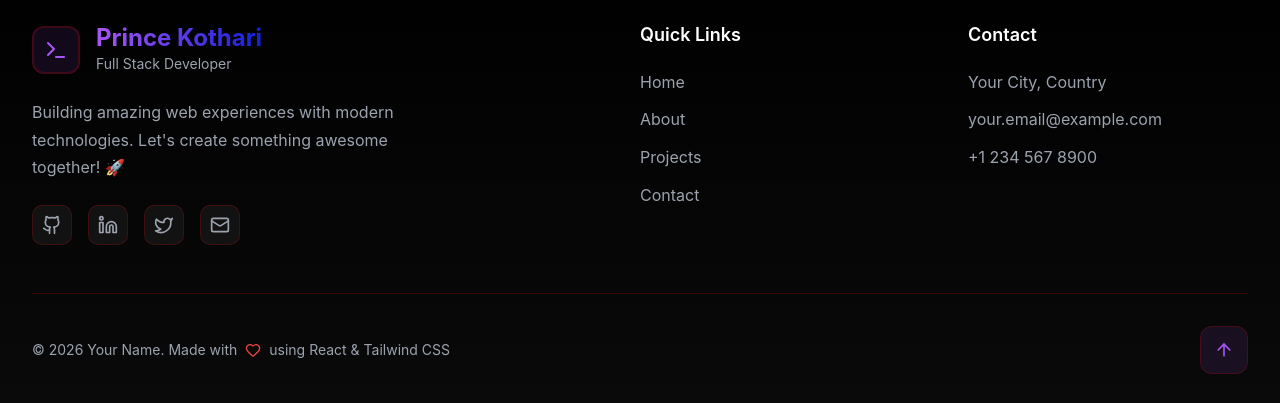
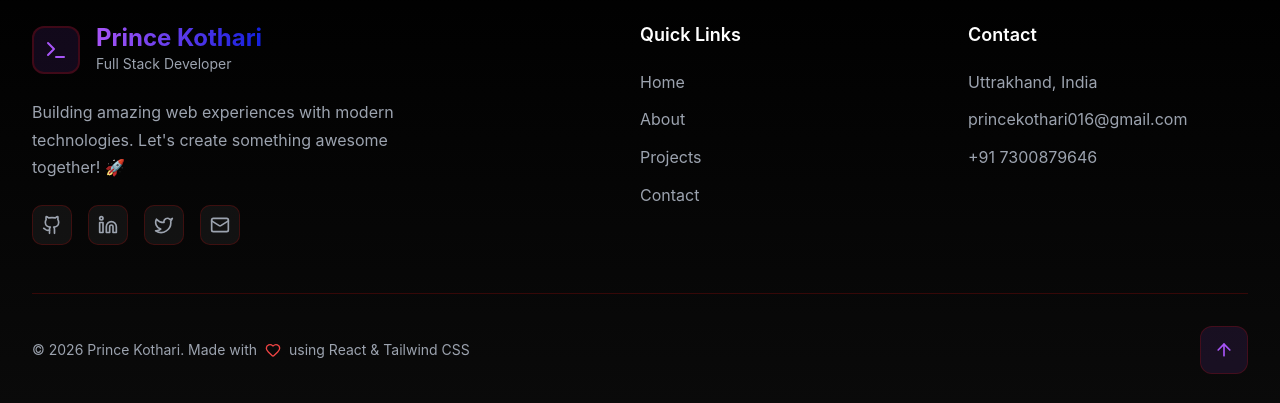
Before and after one commit to princekotharii/PrinceKothari-Portfolio, a React (Vite) app in the folder client/: page / in a window 1280 px wide. Shown: the part 7800-8203 px from the top of the page. Built offline with nearby package versions, Linux system fonts and the light colour scheme.

Commit message:
feat: Pass data prop to Navbar and Footer components for improved data handling

```diff
--- a/client/src/pages/Home.jsx
+++ b/client/src/pages/Home.jsx
@@ -63,7 +63,7 @@ const Home = () => {
 
   return (
     <div className="App">
-      <Navbar activeSection={activeSection} />
+      <Navbar activeSection={activeSection} data={data} />
 
       <main>
         <Hero data={data.hero} />
@@ -72,10 +72,10 @@ const Home = () => {
         <Projects data={data.projects} isVisible={visibleSections.has('projects')} />
         <Education data={data.education} isVisible={visibleSections.has('education')} />
         <Achievements data={data. achievements} isVisible={visibleSections. has('achievements')} />
-        <Contact data={data.hero} isVisible={visibleSections. has('contact')} />
+       <Contact data={{... data.hero, ...data.about}} isVisible={visibleSections.has('contact')} />
       </main>
 
-      <Footer />
+      <Footer data={data} />
     </div>
   );
 };
```
